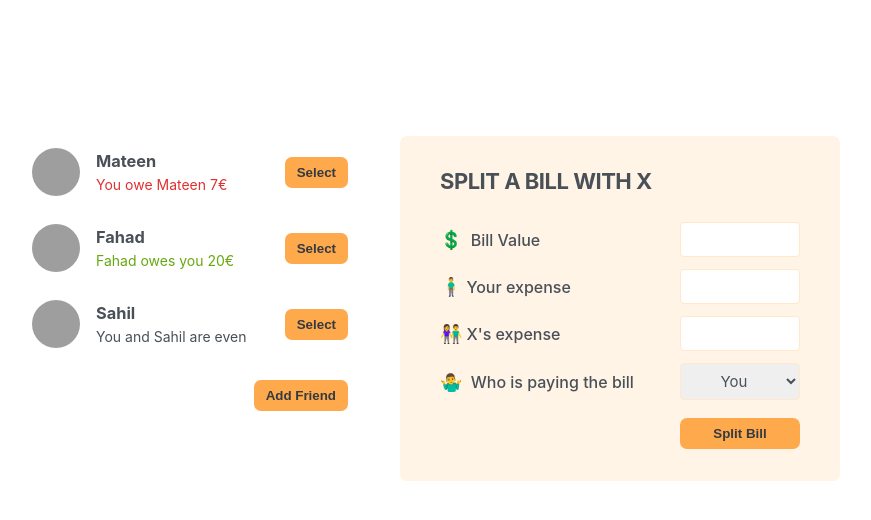
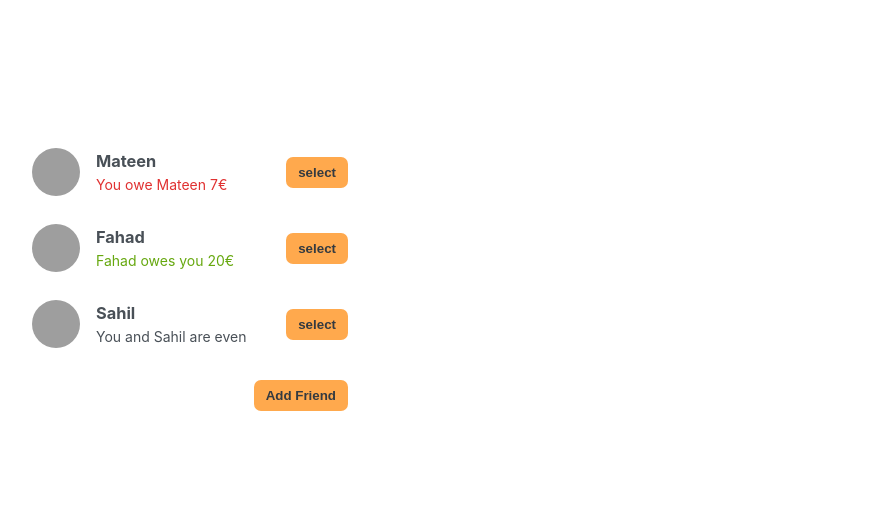
Before and after one commit to Mateennazir/6-eat-n-split, a React (Create React App) app: page / in a window 1280 px wide. Shown: the top 520 px of the page, without its empty margins (210-1081 px from the left). Built offline with nearby package versions, Linux system fonts and the light colour scheme; grey boxes are pictures that could not be loaded.

Commit message:
Selecting a Friend Implemented

```diff
--- a/src/App.js
+++ b/src/App.js
@@ -32,6 +32,7 @@
 export default function App() {
   const [friends, setFriends] = useState(initialFriends);
   const [showAddfriend, setShowAddFriend] = useState(false);
+  const [selectedFriend, setSelectedfriend] = useState(null);
 
   function handleShowAddfriend() {
     setShowAddFriend((show) => !show);
@@ -39,36 +40,55 @@
 
   function handleAddFriend(friend) {
     setFriends((friends) => [...friends, friend]);
+    setShowAddFriend((show) => !show);
+  }
+
+  function handleSelection(friend) {
+    // setSelectedfriend(friend);
+    setSelectedfriend((cur) => (cur?.id === friend.id ? null : friend));
+    setShowAddFriend(false);
   }
 
   return (
     <div className="app">
       <div className="sidebar">
-        <FriendsList friends={friends} />
+        <FriendsList
+          friends={friends}
+          selectedFriend={selectedFriend}
+          onSelection={handleSelection}
+        />
+
         {showAddfriend && <FormAddFriend onAddFriend={handleAddFriend} />}
+
         <Button onClick={handleShowAddfriend}>
           {showAddfriend ? "close" : "Add Friend"}{" "}
         </Button>
       </div>
-
-      <FormSplitBill />
+      {selectedFriend && <FormSplitBill selectedFriend={selectedFriend} />}
     </div>
   );
 }
 
-function FriendsList({ friends }) {
+function FriendsList({ friends, onSelection, selectedFriend }) {
   return (
     <ul>
       {friends.map((friend) => (
-        <Friend friend={friend} key={friend.id} />
+        <Friend
+          friend={friend}
+          key={friend.id}
+          selectedFriend={selectedFriend}
+          onSelection={onSelection}
+        />
       ))}
     </ul>
   );
 }
 
-function Friend({ friend }) {
+function Friend({ friend, onSelection, selectedFriend }) {
+  const isSelected = selectedFriend?.id === friend.id;
+
   return (
-    <li>
+    <li className={isSelected ? "selected" : ""}>
       <img src={friend.image} alt={friend.name} />
       <h3>{friend.name}</h3>
 
@@ -85,7 +105,9 @@
       )}
       {friend.balance === 0 && <p> You and {friend.name} are even</p>}
 
-      <Button>Select</Button>
+      <Button onClick={() => onSelection(friend)}>
+        {isSelected ? "close" : "select"}
+      </Button>
     </li>
   );
 }
@@ -100,7 +122,8 @@
 
     const id = crypto.randomUUID();
     const newFriend = {
-      id: name,
+      id,
+      name,
       image: `${image}?=${id}`,
       balance: 0,
     };
@@ -132,10 +155,10 @@
   );
 }
 
-function FormSplitBill() {
+function FormSplitBill({ selectedFriend }) {
   return (
     <form className="form-split-bill">
-      <h2>Split a bill with X </h2>
+      <h2>Split a bill with {selectedFriend.name} </h2>
 
       <label> 💲 Bill Value</label>
       <input type="text" />
@@ -143,7 +166,7 @@
       <label> 🧍‍♂️Your expense</label>
       <input type="text" />
 
-      <label> 👫X's expense</label>
+      <label> 👫{selectedFriend.name}'s expense</label>
       <input type="text" />
 
       <label> 🤷‍♂️ Who is paying the bill</label>
```
